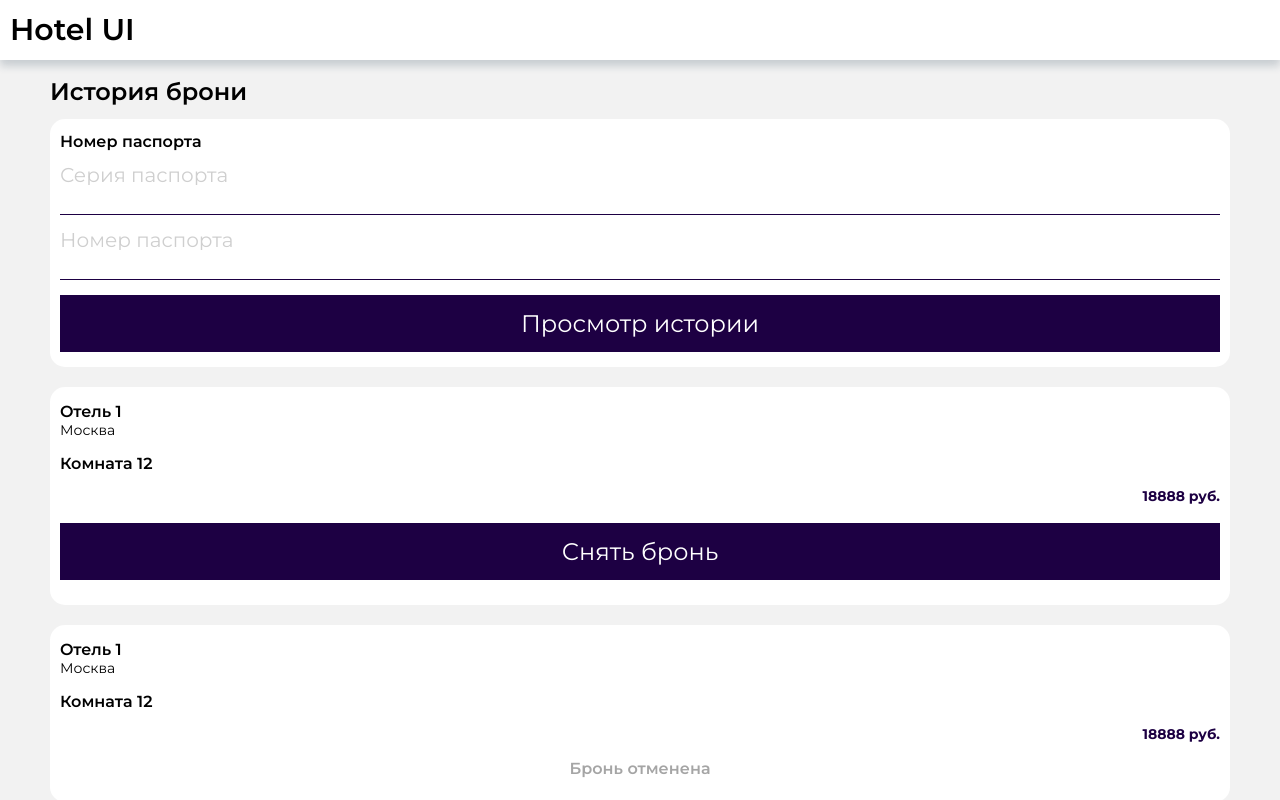
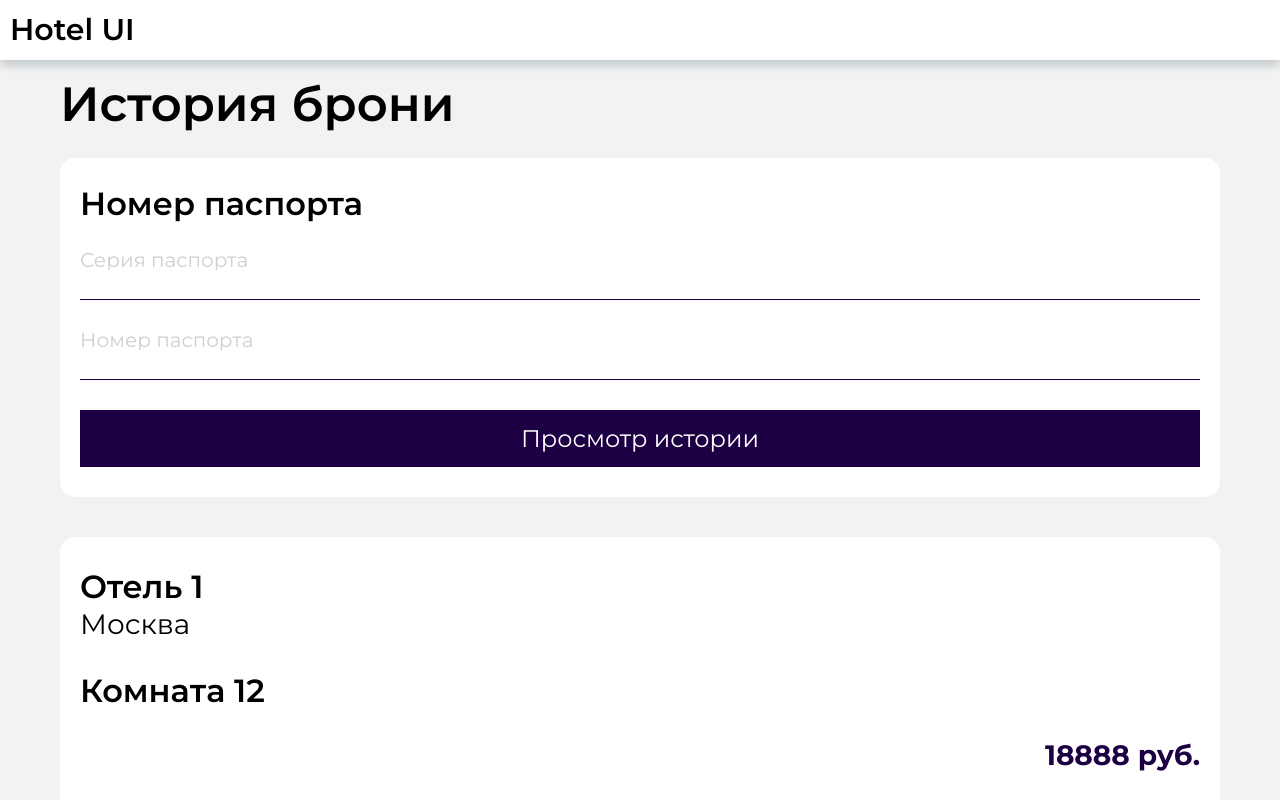
Before and after one commit to FremyXS/Hotel.UI, a React (Create React App) app in the folder hotel.ui/: page /booking-history in a window 1280 px wide. Both pictures are taken after a click on the button "Просмотр истории". Shown: the top 800 px of the page. Built offline with nearby package versions, Linux system fonts and the light colour scheme.

Commit message:
feat(BookingHistoryPage): add adaptation to pc

```diff
--- a/hotel.ui/src/pages/booking-history-page/BookingHistoryPage.scss
+++ b/hotel.ui/src/pages/booking-history-page/BookingHistoryPage.scss
@@ -22,3 +22,27 @@
         margin-bottom: 20px;
     }
 }
+
+
+@media screen and (min-width:800px) {
+    .booking-history {
+        padding: 0 20px;
+
+        &-title {
+            font-size: 48px;
+            margin-bottom: 30px;
+        }
+
+        &-list{
+            display: flex;
+            flex-direction: row;
+            flex-wrap: wrap;
+            gap: 30px;
+            margin-top: 20px;
+        }
+
+        &-search{
+            margin-bottom: 40px;
+        }
+    }
+}
--- a/hotel.ui/src/pages/booking-history-page/components/BookingHistoryCurrent/BookingHistoryCurrent.scss
+++ b/hotel.ui/src/pages/booking-history-page/components/BookingHistoryCurrent/BookingHistoryCurrent.scss
@@ -25,5 +25,32 @@
         color: #1D0043;
         margin-top: 15px;
         margin-bottom: 20px;
+        font-size: 14px;
     }
 }
+
+@media screen and (min-width:800px) {
+    .booking-history-current{
+        padding: 30px 20px 50px;
+
+        .title {
+            font-size: 32px;
+            line-height: 40px;
+        }
+
+        .subtitle {
+            font-size: 28px;
+            line-height: 34px;
+        }
+
+        &__room{
+            margin-top: 30px;
+        }
+
+        &__price{
+            margin-top: 30px;
+            margin-bottom: 40px;
+            font-size: 28px;
+        }
+    }
+}
--- a/hotel.ui/src/pages/booking-history-page/components/BookingHistoryElement/BookingHistoryElement.scss
+++ b/hotel.ui/src/pages/booking-history-page/components/BookingHistoryElement/BookingHistoryElement.scss
@@ -24,6 +24,7 @@
         font-weight: 700;
         color: #1D0043;
         margin-top: 15px;
+        font-size: 14px;
     }
 
     &__status {
@@ -34,3 +35,34 @@
         margin-top: 20px;
     }
 }
+
+@media screen and (min-width:800px){
+    .booking-history-element {
+        padding: 30px 20px 50px;
+        width: calc(50% - 15px);
+
+        .title {
+            font-size: 32px;
+            line-height: 40px;
+        }
+
+        .subtitle {
+            font-size: 28px;
+            line-height: 34px;
+        }
+
+        &__room{
+            margin-top: 30px;
+        }
+
+        &__price{
+            margin-top: 30px;
+            font-size: 28px;
+        }
+
+        &__status {
+            font-size: 32px;
+            margin-top: 40px;
+        }
+    }
+}
--- a/hotel.ui/src/pages/booking-history-page/components/BookingHistorySearch/BookingHistorySearch.scss
+++ b/hotel.ui/src/pages/booking-history-page/components/BookingHistorySearch/BookingHistorySearch.scss
@@ -11,3 +11,15 @@
         font-size: 16px;
     }
 }
+
+@media screen and (min-width:800px){
+    .booking-history-search {
+        row-gap: 30px;
+        padding: 30px 20px;
+        background-color: #fff;
+
+        &__title {
+            font-size: 32px;
+        }
+    }
+}
```
